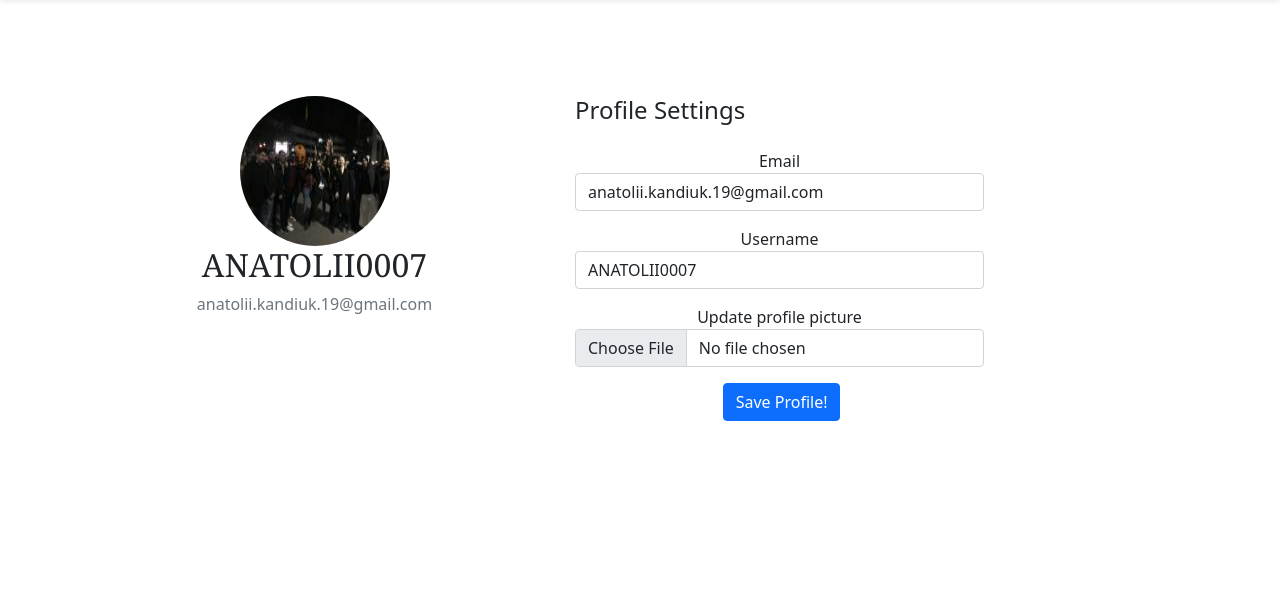
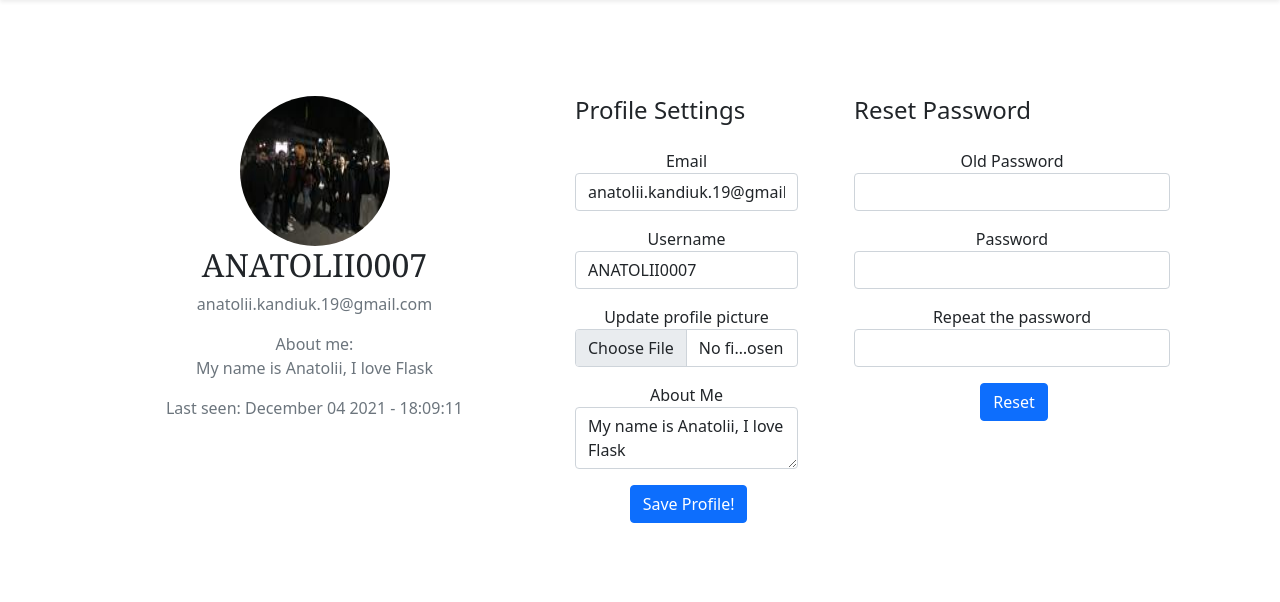
Before and after one commit to anatolii-kandiuk/Blog-Flask, a Flask app: page /auth/account in a window 1280 px wide. Shown: the part 57-659 px from the top of the page. Run offline with Flask 2, Linux system fonts and the light colour scheme; a user stored in the database is signed in; data comes from the database, SQL or seed files in the repository; both versions use the stored data as it was after the commit; some libraries are stand-ins or nearby versions.

Commit message:
Lab 12 - DONE

```diff
--- a/app/__init__.py
+++ b/app/__init__.py
@@ -1,7 +1,8 @@
-from flask_sqlalchemy import SQLAlchemy
+from flask_migrate import Migrate
 from .app import App
 from flask_bcrypt import Bcrypt
 from flask_login import LoginManager
+from flask_sqlalchemy import SQLAlchemy
 
 app = App().get_app()
 db = SQLAlchemy(app)
@@ -9,6 +10,8 @@ bcrypt = Bcrypt(app)
 login_manager = LoginManager(app)
 login_manager.login_view = 'auth.login'
 login_manager.login_message_category = 'warning'
+
+migrate = Migrate(app, db, render_as_batch=True)
 
 from . import views
 from .auth import auth
--- a/app/auth/forms.py
+++ b/app/auth/forms.py
@@ -1,9 +1,10 @@
 from flask_wtf import FlaskForm
 from flask_wtf.file import FileAllowed
-from wtforms import StringField, PasswordField, SubmitField, FileField
-from wtforms.validators import DataRequired, Length, Regexp, EqualTo, Email, ValidationError
+from wtforms import StringField, PasswordField, SubmitField, FileField, TextAreaField
+from wtforms.validators import DataRequired, Length, Regexp, EqualTo, Email, ValidationError, InputRequired
 from flask_login import current_user
 from .models import User
+from .. import bcrypt
 
 
 class RegistrationForm(FlaskForm):
@@ -34,6 +35,7 @@ class LoginForm(FlaskForm):
     password = PasswordField('Password', validators=[DataRequired()])
     submit_button = SubmitField(label=(''))
 
+
 class UpdateAccountForm(FlaskForm):
     username = StringField('Username', validators=[DataRequired(),
                                        Length(min=4, max=14, message='Length of username must be between 4 and 14'),
@@ -43,6 +45,7 @@ class UpdateAccountForm(FlaskForm):
 
     picture = FileField('Update profile picture',
                         validators=[FileAllowed(['jpg', 'png'])])
+    about_me = TextAreaField('About Me', validators=[DataRequired(), Length(max=500)])
 
     submit_button = SubmitField(label=(''))
 
@@ -55,3 +58,20 @@ class UpdateAccountForm(FlaskForm):
         if field.data != current_user.username:
             if User.query.filter_by(username=field.data).first():
                 raise ValidationError('Inputed username is already exist in the system!')
+
+
+class ResetPasswordForm(FlaskForm):
+    old_password = PasswordField('Old Password', validators=[DataRequired()])
+
+    new_password = PasswordField('Password', validators=[InputRequired('Password is required'),
+                                                          Length(min=6, message='Must be at least 6')])
+
+    r_new_password = PasswordField('Repeat the password', validators=[InputRequired('Password is required'),
+                                                                     Length(min=6, message='Must be at least 6'),
+                                                                     EqualTo('new_password')])
+
+    submit_button = SubmitField(label=(''))
+
+    def validate_old_password(self, field):
+        if not bcrypt.check_password_hash(current_user.password, field.data):
+            raise ValidationError('Error')
--- a/app/auth/models.py
+++ b/app/auth/models.py
@@ -10,6 +10,8 @@ class User(db.Model, UserMixin):
     username = db.Column(db.String(20), unique=True, nullable=False)
     email = db.Column(db.String(120), unique=True, nullable=False)
     image_file = db.Column(db.String(20), nullable=False, default='default.jpg')
+    about_me = db.Column(db.Text, nullable=False, default='Not specified')
+    last_seen = db.Column(db.DateTime, default=db.func.now())
     password = db.Column(db.String(60), nullable=False)
 
     def __repr__(self):
--- a/app/auth/templates/auth/account.html
+++ b/app/auth/templates/auth/account.html
@@ -1,5 +1,6 @@
 {% extends 'base.html' %}
 {% from "_render_field.html" import render_field %}
+{% from "_render_flash.html" import render_flash %}
 
 {% block title %}
     {{user.username}}
@@ -7,15 +8,20 @@
 
 {%block content%}
     <div class="container rounded bg-white mt-5 mb-5">
+        {{ render_flash() }}
         <div class="row">
             <div class="col-md-5 border-right">
                 <div class="d-flex flex-column align-items-center text-center p-3 py-5">
                     <img src="{{ image }}" class="rounded-circle account-img" style="width: 150px; height: 150px" />
-                    <h2 class="account-heading">{{ user.username }}</h2>
-                    <p class="text-secondary"> {{ user.email }} </p>
+                    <h2 class="account-heading">{{ current_user.username }}</h2>
+                    <p class="text-secondary"> {{ current_user.email }} </p>
+                    <p class="text-secondary"> About me: <br> {{ current_user.about_me }} </p>
+                    <p class="text-secondary">
+                        Last seen: {{ current_user.last_date.strftime('%B %d %Y - %H:%M:%S') }}
+                    </p>
                 </div>
             </div>
-            <div class="col-md-5 border-right">
+            <div class="col-md-3 border-right">
                 <div class="p-3 py-5">
                     <div class="d-flex justify-content-between align-items-center mb-3">
                         <h4 class="text-right">Profile Settings</h4>
@@ -32,11 +38,38 @@
                             <div class="form-group">
                                 {{ render_field(form.picture, class='form-control') }}
                             </div>
+                            <div class="form-group">
+                                {{ render_field(form.about_me, class='form-control') }}
+                            </div>
                             {{ render_field(form.submit_button, class='btn btn-primary', value='Save Profile!') }}
                         </form>
                     </div>
+
                 </div>
+
             </div>
+            <div class="col-md-4 border-righ">
+                    <div class="p-3 py-5">
+                        <div class="d-flex justify-content-between align-items-center mb-3">
+                            <h4 class="text-right">Reset Password</h4>
+                        </div>
+                        <div class="row mt-3">
+                            <form method="POST" enctype="multipart/form-data">
+                                {{ form.csrf_token }}
+                                <div class="form-group">
+                                    {{ render_field(form_reset.old_password, class='form-control') }}
+                                </div>
+                                <div class="form-group">
+                                    {{ render_field(form_reset.new_password, class='form-control') }}
+                                </div>
+                                <div class="form-group">
+                                    {{ render_field(form_reset.r_new_password, class='form-control') }}
+                                </div>
+                                {{ render_field(form_reset.submit_button, class='btn btn-primary', value='Reset') }}
+                            </form>
+                        </div>
+                    </div>
+                </div>
 
         </div>
     </div>
--- a/app/auth/views.py
+++ b/app/auth/views.py
@@ -5,10 +5,10 @@ from flask import url_for, render_template, flash, redirect, request, current_ap
 from flask_login import login_user, current_user, logout_user, login_required
 from . import auth
 from .. import db, bcrypt
-from .forms import RegistrationForm, LoginForm, UpdateAccountForm
+from .forms import RegistrationForm, LoginForm, UpdateAccountForm, ResetPasswordForm
 from .models import User
 from PIL import Image
-
+from datetime import datetime
 
 @auth.route('/')
 def home():
@@ -87,6 +87,13 @@ def logout():
 @login_required
 def account():
     form = UpdateAccountForm()
+    form_reset = ResetPasswordForm()
+
+    if form_reset.validate_on_submit():
+        current_user.password = bcrypt.generate_password_hash(form_reset.new_password.data).decode('utf-8')
+        db.session.commit()
+        flash('Password changed', category='success')
+        return redirect(url_for('auth.account'))
 
     if form.validate_on_submit():
         if form.picture.data:
@@ -95,6 +102,8 @@ def account():
 
         current_user.username = form.username.data
         current_user.email = form.email.data
+        current_user.about_me = form.about_me.data
+
         db.session.commit()
 
         flash("Your accounts data are updated", category="success")
@@ -104,10 +113,11 @@ def account():
     elif request.method == "GET":
         form.username.data = current_user.username
         form.email.data = current_user.email
+        form.about_me.data = current_user.about_me
 
     image = url_for('static', filename='profile_pics/' + current_user.image_file)
 
-    return render_template('auth/account.html', user=current_user, image=image, form=form)
+    return render_template('auth/account.html', user=current_user, image=image, form=form, form_reset=form_reset)
 
 def save_picture(form_picture):
     random_hex = secrets.token_hex(8)
@@ -121,3 +131,9 @@ def save_picture(form_picture):
     image.save(picture_path)
 
     return picture_filename
+
+@auth.before_request
+def before_request():
+    if current_user.is_authenticated:
+        current_user.last_date = datetime.utcnow()
+        db.session.commit()
```
Also changed, not shown: app/static/profile_pics/2a1a714a29cc2e56.JPG (added), app/static/profile_pics/default.jpg (renamed from app/static/profile_pics/default.png), site.db.
